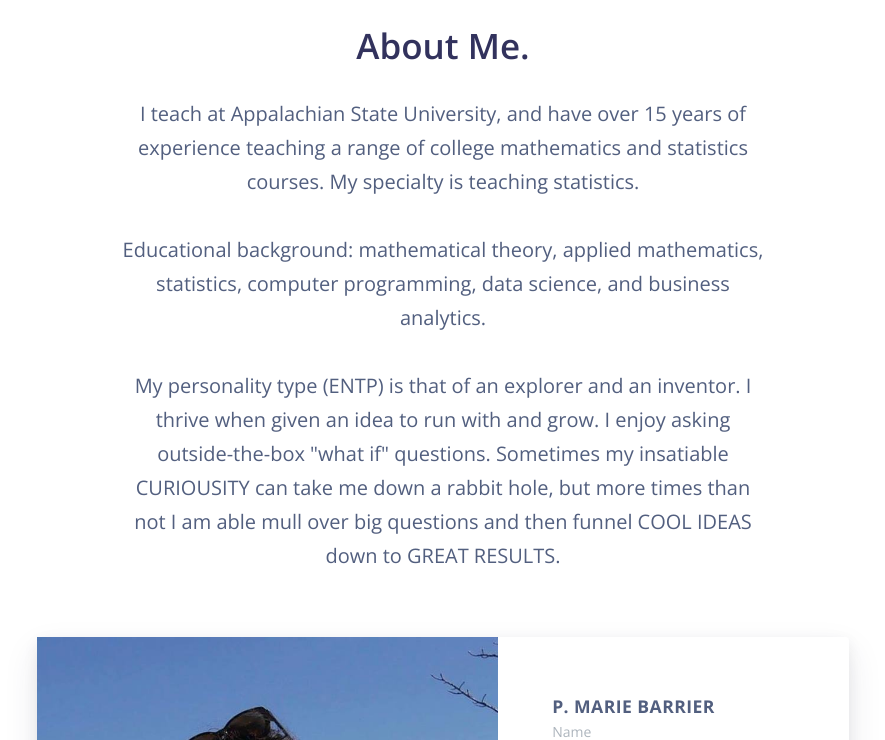
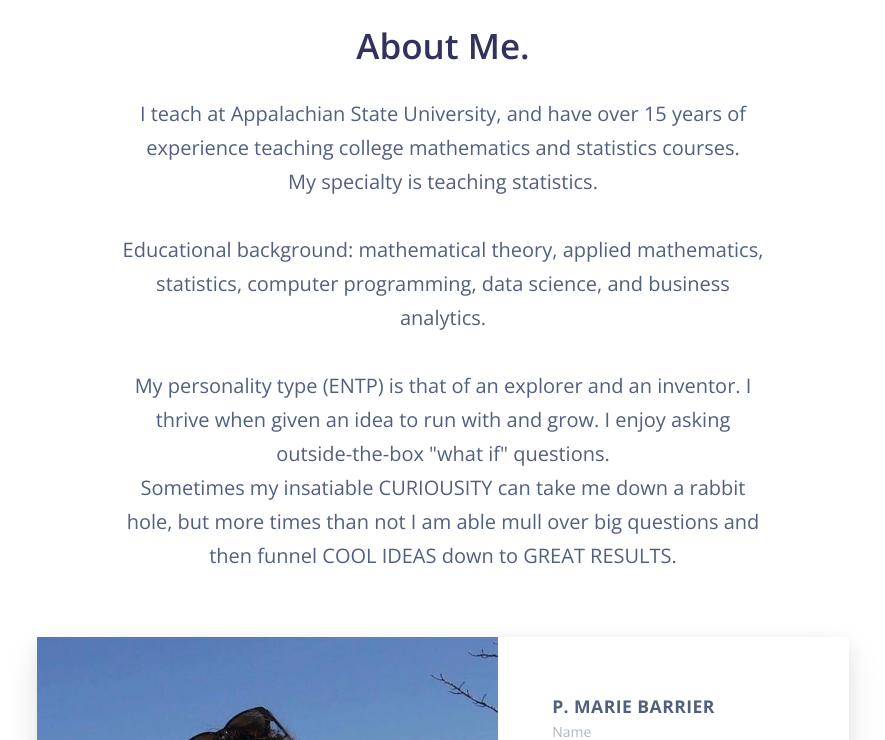
Before and after one commit to patriciamariebarrier/patriciamariebarrier.github.io, a Jekyll site: the page built from _pages/about.md, in a window 1280 px wide and 900 px high, scrolled down 384 px, cut to the strip 160-900 px from the top of the window. Shown: the whole strip, without its empty margins (197-1082 px from the left). Built offline with Jekyll 4.4.1, drawn with Linux system fonts in a browser that asks for light colours; nearby versions of some CDN libraries; some of the changed text lies outside the part shown.

Commit message:
Update team-carousel-4.html

```diff
--- a/_includes/components/teams/team-carousel-4.html
+++ b/_includes/components/teams/team-carousel-4.html
@@ -3,7 +3,7 @@
     <div class="row">
       <div class="col-md-8 mx-auto text-center mb-5">
         <h3 class="display-3">About Me. </h3>
-        <p class="lead">I teach at Appalachian State University, and have over 15 years of experience teaching a range of college mathematics and statistics courses. My specialty is teaching statistics. <br> <br>Educational background: mathematical theory, applied mathematics, statistics, computer programming, data science, and business analytics. <br> <br>My personality type (ENTP) is that of an explorer and an inventor. I thrive when given an idea to run with and grow. I enjoy asking outside-the-box "what if" questions. Sometimes my insatiable CURIOUSITY can take me down a rabbit hole, but more times than not I am able mull over big questions and then funnel COOL IDEAS down to GREAT RESULTS.
+        <p class="lead">I teach at Appalachian State University, and have over 15 years of experience teaching college mathematics and statistics courses. <br>My specialty is teaching statistics. <br> <br>Educational background: mathematical theory, applied mathematics, statistics, computer programming, data science, and business analytics. <br> <br>My personality type (ENTP) is that of an explorer and an inventor. I thrive when given an idea to run with and grow. I enjoy asking outside-the-box "what if" questions. <br>Sometimes my insatiable CURIOUSITY can take me down a rabbit hole, but more times than not I am able mull over big questions and then funnel COOL IDEAS down to GREAT RESULTS.
 
         </p>
       </div>
@@ -35,20 +35,11 @@
                 </div>
                    <div class="card-profile-stats">
                   <div class="text-left p-0">
-                    <span class="heading">DSBA MS Degree, UNCC</span>
+                    <span class="heading">Masters: Data Science and Business Analytics, UNCC</span>
                     <span class="description">Currently Studying</span>
                   </div>
                 </div>
 
-                <div class="card-profile-stats">
-                  <div class="text-left p-0">
-                   <span class="heading">Grad Cert: Data Science and Bus Analytics</span>
-                     <span class="heading">Masters: Math
-                     <span class="heading">BS: Math minor: CS</span>
-                    <span class="heading"></span>
-                    <span class="description">Degrees</span>
-                  </div>
-                </div>
 
                 <div class="card-profile-stats">
                   <div class="text-left p-0">
@@ -56,17 +47,17 @@
                   </div>
                 </div>
 
-
-                      <div class="col-md-8 mx-auto text-center mb-5">
-        <h3 class="display-3">For More:</h3>
-        <p class="lead">Click the LinkedIn icon below</p>
-      </div>
-                  </div>
+                                      </div>
                 </div>
               </div>
 
             </div>
-          </div>
+
+            <div class="col-md-8 mx-auto text-center mb-5">
+        <h3 class="display-3">For More:</h3>
+        <p class="lead">Click the LinkedIn icon below</p>
+      </div>
+            </div>
         </div>
       </div>
     </div>
```
